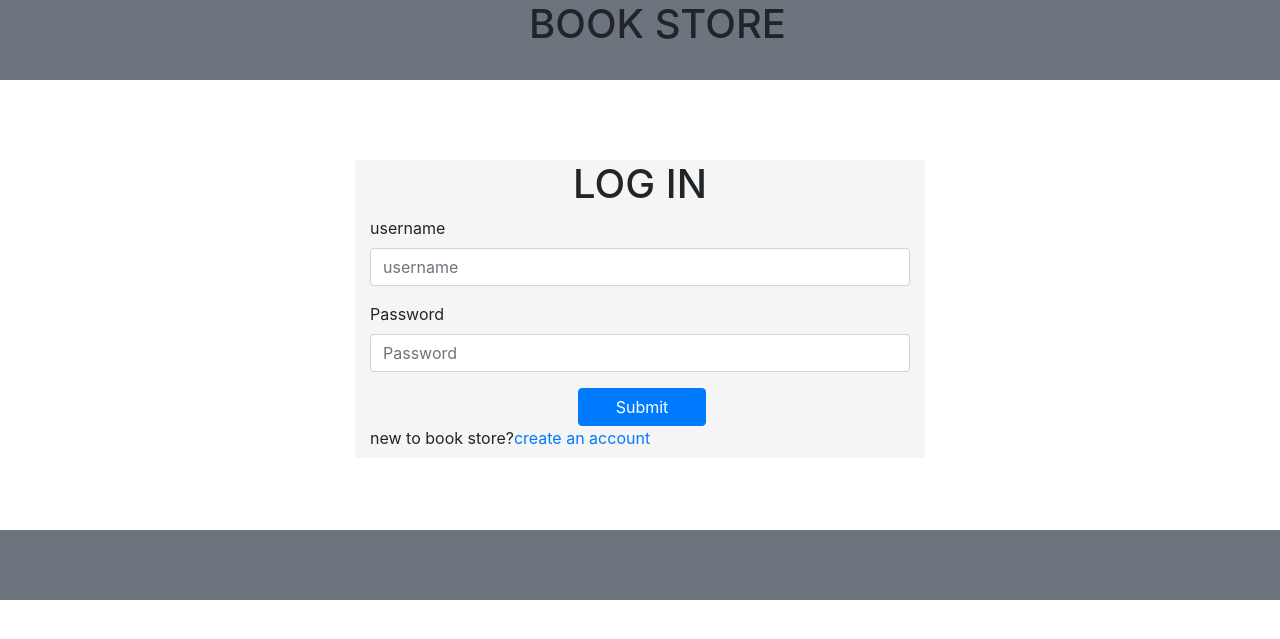
After one commit to jishnucm/booksample, a Django app: template store/templates/login.html in a window 1280 px wide. The commit adds this page. Shown: the top 639 px of the page. Run offline with Django 4.2, Linux system fonts and the light colour scheme; the template is opened without the code that fills it, so the values that code supplies are empty; some libraries are stand-ins or nearby versions.

Commit message:
loginpage added

```diff
--- a/store/templates/index.html
+++ b/store/templates/index.html
@@ -20,7 +20,7 @@
                    <a href="" class="login">LOG IN</a>
                    <a href="" class="cart">CART</a>
                    <br><br><br>
-                   <a href="" class="login">HOME</a>
+                   <a href="login.html" class="login">HOME</a>
                    <a href="" class="login">BOOK LIST</a>
                    <a href="" class="login">ABOUT US</a>
 
--- /dev/null
+++ b/store/templates/login.html
@@ -0,0 +1,63 @@
+{% load static %}
+<!DOCTYPE html>
+<html lang="en">
+<head>
+    <meta charset="UTF-8">
+    <meta http-equiv="X-UA-Compatible" content="IE=edge">
+    <meta name="viewport" content="width=device-width, initial-scale=1.0">
+    <title>Document</title>
+    <link rel="stylesheet" href="https://cdn.jsdelivr.net/npm/bootstrap@4.0.0/dist/css/bootstrap.min.css" integrity="sha384-Gn5384xqQ1aoWXA+058RXPxPg6fy4IWvTNh0E263XmFcJlSAwiGgFAW/dAiS6JXm" crossorigin="anonymous">
+</head>
+<body>
+ <header class="bg-secondary " style="height: 80px;">
+     <div class="container " >
+         <div class="row ">
+             <div class="col-md-4"></div>
+             <div class="col-md-4" style="margin-left: 4em;">
+                 <h1>BOOK STORE</h1>
+             </div>
+             <div class="col-md-4"></div>
+         </div>
+     </div>
+
+ </header>
+    <section style="height: 450px;" >
+        <div class="container fixed-top  " style="margin-top:10em;">
+        <div class="row" >
+            <div class="col-md-3"></div>
+            <div class="col-md-6 " style="background-color: whitesmoke;">
+                <h1 class="text-center">LOG IN</h1>
+                <form>
+                    <div class="form-group">
+                      <label for="exampleInputEmail1">username</label>
+                      <input type="email" class="form-control" id="exampleInputEmail1" aria-describedby="emailHelp" placeholder="username">
+
+                    </div>
+                    <div class="form-group">
+                      <label for="exampleInputPassword1">Password</label>
+                      <input type="password" class="form-control" id="exampleInputPassword1" placeholder="Password">
+                    </div>
+
+                    <button type="submit" class="btn btn-primary " style="margin-left: 13em;width:8em;">Submit</button><br>
+                    <label for=""> new to book store?<a href="">create an account</a></label>
+                  </form>
+            </div>
+            <div class="col-md-3"></div>
+
+
+        </div>
+    </div>
+    </section >
+    <footer class="bg-secondary" style="height: 70px;">
+        <div class="row">
+            <div class="col-md-12"></div>
+        </div>
+    </footer>
+
+
+
+    <script src="https://code.jquery.com/jquery-3.2.1.slim.min.js" integrity="sha384-KJ3o2DKtIkvYIK3UENzmM7KCkRr/rE9/Qpg6aAZGJwFDMVNA/GpGFF93hXpG5KkN" crossorigin="anonymous"></script>
+<script src="https://cdn.jsdelivr.net/npm/popper.js@1.12.9/dist/umd/popper.min.js" integrity="sha384-ApNbgh9B+Y1QKtv3Rn7W3mgPxhU9K/ScQsAP7hUibX39j7fakFPskvXusvfa0b4Q" crossorigin="anonymous"></script>
+<script src="https://cdn.jsdelivr.net/npm/bootstrap@4.0.0/dist/js/bootstrap.min.js" integrity="sha384-JZR6Spejh4U02d8jOt6vLEHfe/JQGiRRSQQxSfFWpi1MquVdAyjUar5+76PVCmYl" crossorigin="anonymous"></script>
+</body>
+</html>
--- a/store/urls.py
+++ b/store/urls.py
@@ -2,5 +2,6 @@ from django.urls import path
 from .import views
 
 urlpatterns = [
-    path('', views.books)
+    path('', views.books),
+    path('',views.login)
 ]
--- a/store/views.py
+++ b/store/views.py
@@ -4,3 +4,6 @@ from django.http import HttpResponse
 
 def books(request):
     return render(request,'index.html')
+
+def login(request):
+    return render(request,'login.html')
```
